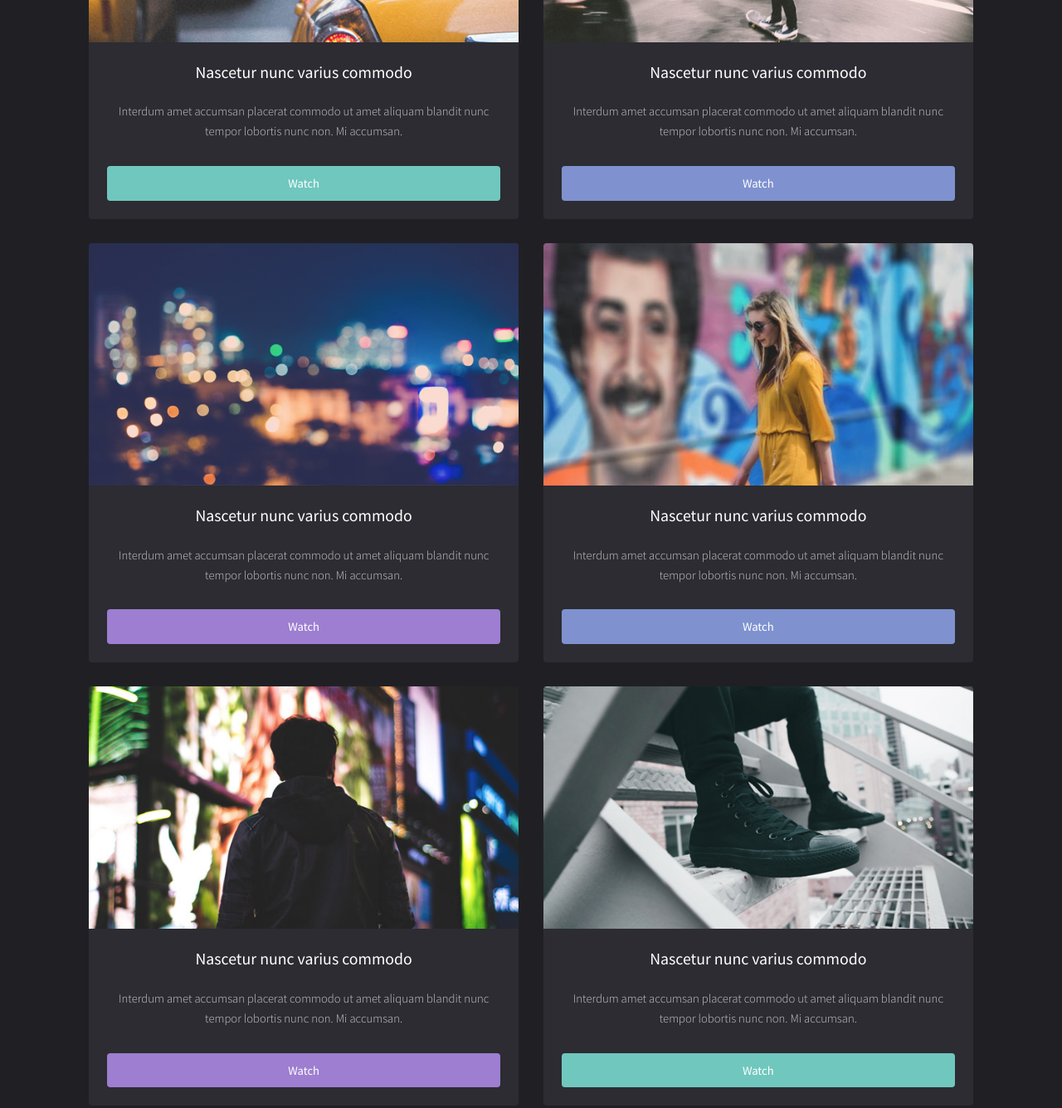
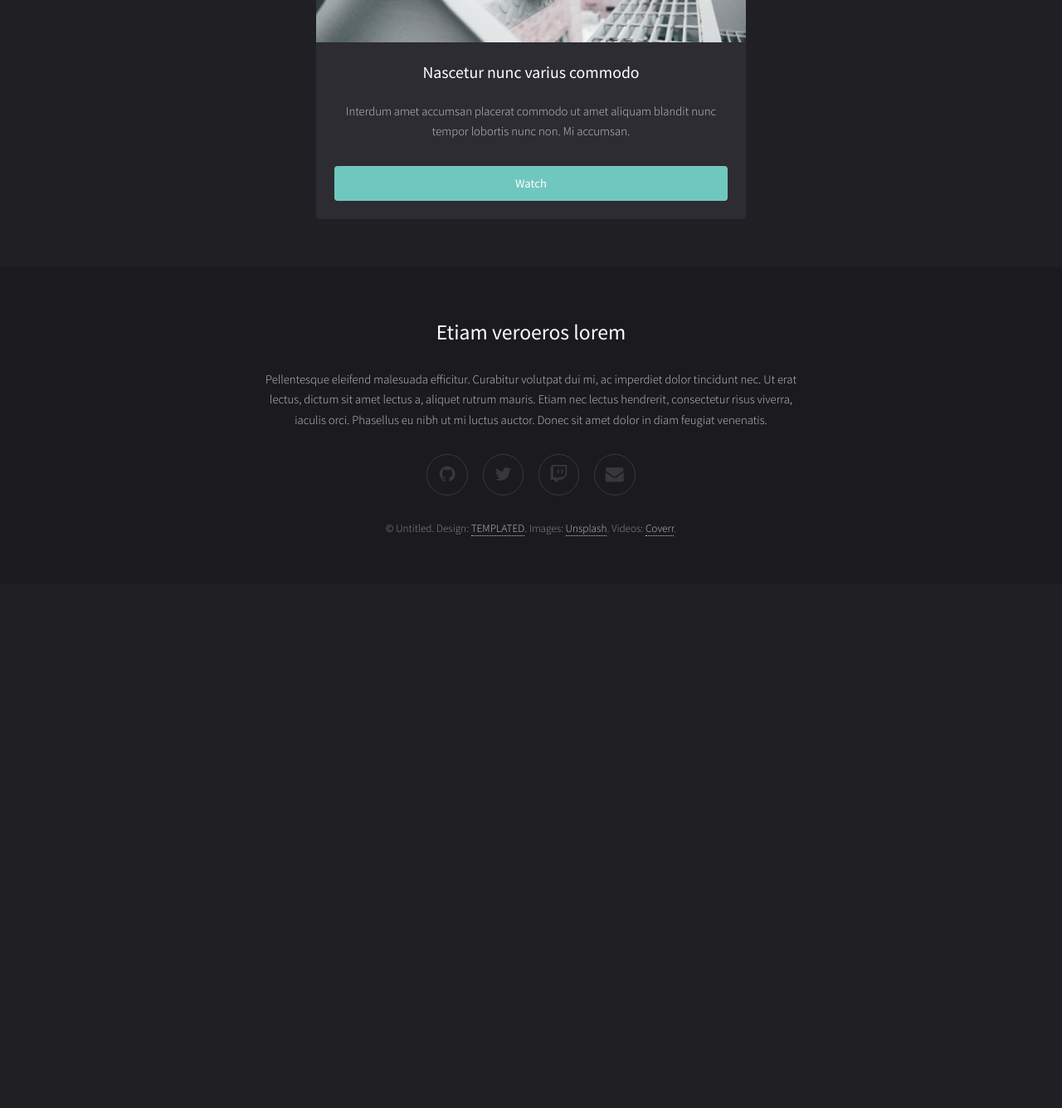
Before and after one commit to xLeoFitz/fitzwork.github.io, a plain HTML site: page index.html in a window 1280 px wide. Shown: the part 860-2195 px from the top of the page at 83% size. After the commit the page ends 1564 px from the top, so only its background shows below. Drawn offline with Linux system fonts and the light colour scheme.

Commit message:
Update index.html

```diff
--- a/index.html
+++ b/index.html
@@ -6,7 +6,7 @@
 -->
 <html>
 	<head>
-		<title>Homepage</title>
+		<title>Florian Knabe</title>
 		<meta charset="utf-8" />
 		<meta name="viewport" content="width=device-width, initial-scale=1" />
 		<link rel="stylesheet" href="assets/css/main.css" />
@@ -38,51 +38,6 @@
 						<div class="thumbnails">
 
 							<div class="box">
-								<a href="https://youtu.be/s6zR2T9vn2c" class="image fit"><img src="images/pic01.jpg" alt="" /></a>
-								<div class="inner">
-									<h3>Nascetur nunc varius commodo</h3>
-									<p>Interdum amet accumsan placerat commodo ut amet aliquam blandit nunc tempor lobortis nunc non. Mi accumsan.</p>
-									<a href="https://youtu.be/s6zR2T9vn2c" class="button fit" data-poptrox="youtube,800x400">Watch</a>
-								</div>
-							</div>
-
-							<div class="box">
-								<a href="https://youtu.be/s6zR2T9vn2c" class="image fit"><img src="images/pic02.jpg" alt="" /></a>
-								<div class="inner">
-									<h3>Nascetur nunc varius commodo</h3>
-									<p>Interdum amet accumsan placerat commodo ut amet aliquam blandit nunc tempor lobortis nunc non. Mi accumsan.</p>
-									<a href="https://youtu.be/s6zR2T9vn2c" class="button style2 fit" data-poptrox="youtube,800x400">Watch</a>
-								</div>
-							</div>
-
-							<div class="box">
-								<a href="https://youtu.be/s6zR2T9vn2c" class="image fit"><img src="images/pic03.jpg" alt="" /></a>
-								<div class="inner">
-									<h3>Nascetur nunc varius commodo</h3>
-									<p>Interdum amet accumsan placerat commodo ut amet aliquam blandit nunc tempor lobortis nunc non. Mi accumsan.</p>
-									<a href="https://youtu.be/s6zR2T9vn2c" class="button style3 fit" data-poptrox="youtube,800x400">Watch</a>
-								</div>
-							</div>
-
-							<div class="box">
-								<a href="https://youtu.be/s6zR2T9vn2c" class="image fit"><img src="images/pic04.jpg" alt="" /></a>
-								<div class="inner">
-									<h3>Nascetur nunc varius commodo</h3>
-									<p>Interdum amet accumsan placerat commodo ut amet aliquam blandit nunc tempor lobortis nunc non. Mi accumsan.</p>
-									<a href="https://youtu.be/s6zR2T9vn2c" class="button style2 fit" data-poptrox="youtube,800x400">Watch</a>
-								</div>
-							</div>
-
-							<div class="box">
-								<a href="https://youtu.be/s6zR2T9vn2c" class="image fit"><img src="images/pic05.jpg" alt="" /></a>
-								<div class="inner">
-									<h3>Nascetur nunc varius commodo</h3>
-									<p>Interdum amet accumsan placerat commodo ut amet aliquam blandit nunc tempor lobortis nunc non. Mi accumsan.</p>
-									<a href="https://youtu.be/s6zR2T9vn2c" class="button style3 fit" data-poptrox="youtube,800x400">Watch</a>
-								</div>
-							</div>
-
-							<div class="box">
 								<a href="https://youtu.be/s6zR2T9vn2c" class="image fit"><img src="images/pic06.jpg" alt="" /></a>
 								<div class="inner">
 									<h3>Nascetur nunc varius commodo</h3>
@@ -106,7 +61,7 @@
 							<li><a href="https://github.com/FitzWork" class="icon fa-github"><span class="label">Github</span></a></li>
 							<li><a href="https://twitter.com/fitz_work" class="icon fa-twitter"><span class="label">Twitter</span></a></li>
 							<li><a href="https://www.twitch.tv/fitzwork" class="icon fa-twitch"><span class="label">Twitch</span></a></li>
-							<li><a href="florian.knabe@uni-jena.de" class="icon fa-envelope"><span class="label">Email</span></a></li>
+							<li><a href="mailto:florian.knabe@uni-jena.de" class="icon fa-envelope"><span class="label">Email</span></a></li>
 						</ul>
 						<p class="copyright">&copy; Untitled. Design: <a href="https://templated.co">TEMPLATED</a>. Images: <a href="https://unsplash.com/">Unsplash</a>. Videos: <a href="http://coverr.co/">Coverr</a>.</p>
 					</div>
```
